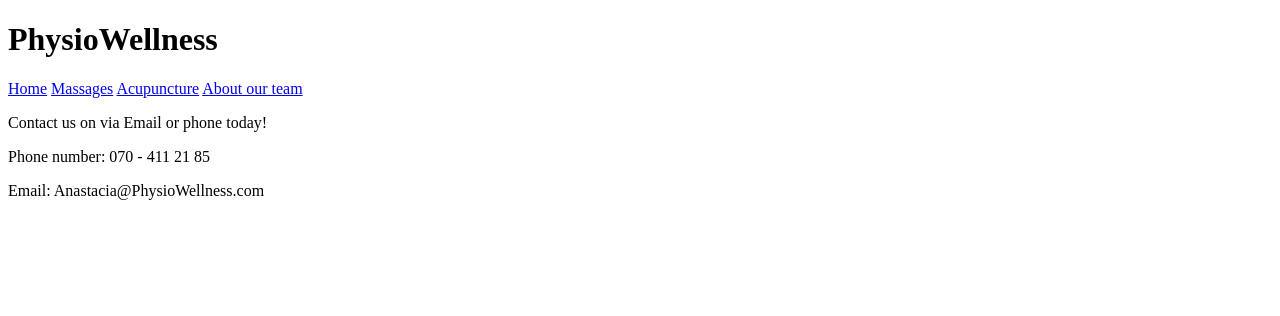
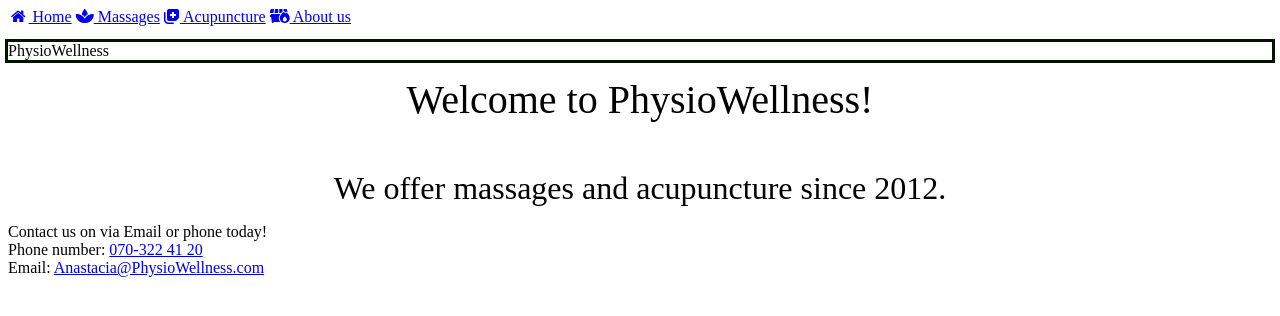
Before and after one commit to FemaleCartman/P1-SportsWebpage, a plain HTML site: page Index.html in a window 1280 px wide. Drawn offline with Linux system fonts and the light colour scheme.

Commit message:
Made a big Welcome text, later I will add further explanation about the business, right below it. Edited the contact information so it's now clickable and interactive. Added icons to the nav bar. Trying to make css work, doesnt not work yet.

```diff
--- a/Index.html
+++ b/Index.html
@@ -4,24 +4,56 @@
     <meta charset="UTF-8">
     <meta http-equiv="X-UA-Compatible" content="IE=edge">
     <meta name="viewport" content="width=device-width, initial-scale=1.0">
-    <title>Document</title>
+    <title>PhysioWellness</title>
+
+    <script src="https://kit.fontawesome.com/4086d1cc1f.js" crossorigin="anonymous"></script>
 </head>
+
 <body>
+
+    <link rel="stylesheet" href="https://cdnjs.cloudflare.com/ajax/libs/font-awesome/4.7.0/css/font-awesome.min.css">
+
+    <div class="navbar">
+      <a class="active" href="#"><i class="fa fa-fw fa-home"></i> Home</a>
+      <a href="#"><i class="fa-solid fa-spa"></i> Massages</a>
+      <a href="#"><i class="fa-solid fa-notes-medical"></i> Acupuncture</a>
+      <a href="#"><i class="fa-solid fa-dumpster-fire"></i> About us</a>
+    </div>
+
     <header>
-        <h1>PhysioWellness</h1>
+        <style>
+            html, body {
+              height: 100%;
+            }
+            main {
+              outline: solid rgb(4, 17, 3);
+              min-height: 100%;
+            }
+          </style>
+
+          <main>
+            <p>PhysioWellness</p>
+          </main>
     </header>
 
-    <div class="topnav">
-        <a class="active" href="#home">Home</a>
-        <a href="#massages">Massages</a>
-        <a href="#acupuncture">Acupuncture</a>
-        <a href="#about">About our team</a>
-      </div>
+
+
+
+<p style="text-align: center;" class=""><span style="font-size: 40px;" class="mobile-oversized">Welcome to PhysioWellness!</span></p>
+<p style="font-size: 12px; text-align: center;" class="mobile-undersized-upper"><span class="textnormal mobile-undersized-upper" style="font-size: 12px;">&nbsp;</span></p>
+<p style="text-align: center;" class=""><span style="font-size: 32px;" class="mobile-oversized">We offer massages and acupuncture since 2012. </span></p>
+
+
+
 
     <footer>
-        <p>Contact us on via Email or phone today!</p>
-        <p>Phone number: 070 - 411 21 85</p>
-        <p>Email: Anastacia@PhysioWellness.com</p>
+        <div>Contact us on via Email or phone today!</div>
+        <span class="contact-field-name">Phone number:</span>
+        <a href="tel:070-322 41 20">070-322 41 20</a>
+    </div><div></div>
+    <span class="contact-field-name">Email:</span>
+        <span class="contact-field-content">
+        <a href="mailto:Anastacia@PhysioWellness.com">Anastacia@PhysioWellness.com</a>
     </footer>
 </body>
 </html>
--- a/style.css
+++ b/style.css
@@ -1,26 +1,33 @@
-.topnav {
-    background-color: rgb(10, 29, 9);
-    overflow: hidden;
+.navbar {
+    width: 100%;
+    background-color: #555;
+    overflow: auto;
   }
 
-  /* links inside the nav */
-  .topnav a {
+  /* Navbar links */
+  .navbar a {
     float: left;
-    color: #f2f2f2;
     text-align: center;
-    padding: 14px 16px;
+    padding: 12px;
+    color: white;
     text-decoration: none;
     font-size: 17px;
   }
 
-  /* when hovering */
-  .topnav a:hover {
-    background-color: #ddd;
-    color: black;
+  /* Navbar links on mouse-over */
+  .navbar a:hover {
+    background-color: #000;
   }
 
-  /* currently selected */
-  .topnav a.active {
-    background-color: #5ac49d;
-    color: white;
+  /* Current/active navbar link */
+  .active {
+    background-color: #04AA6D;
   }
+
+  /* Add responsiveness - will automatically display the navbar vertically instead of horizontally on screens less than 500 pixels */
+  @media screen and (max-width: 500px) {
+    .navbar a {
+      float: none;
+      display: block;
+    }
+  }
```
